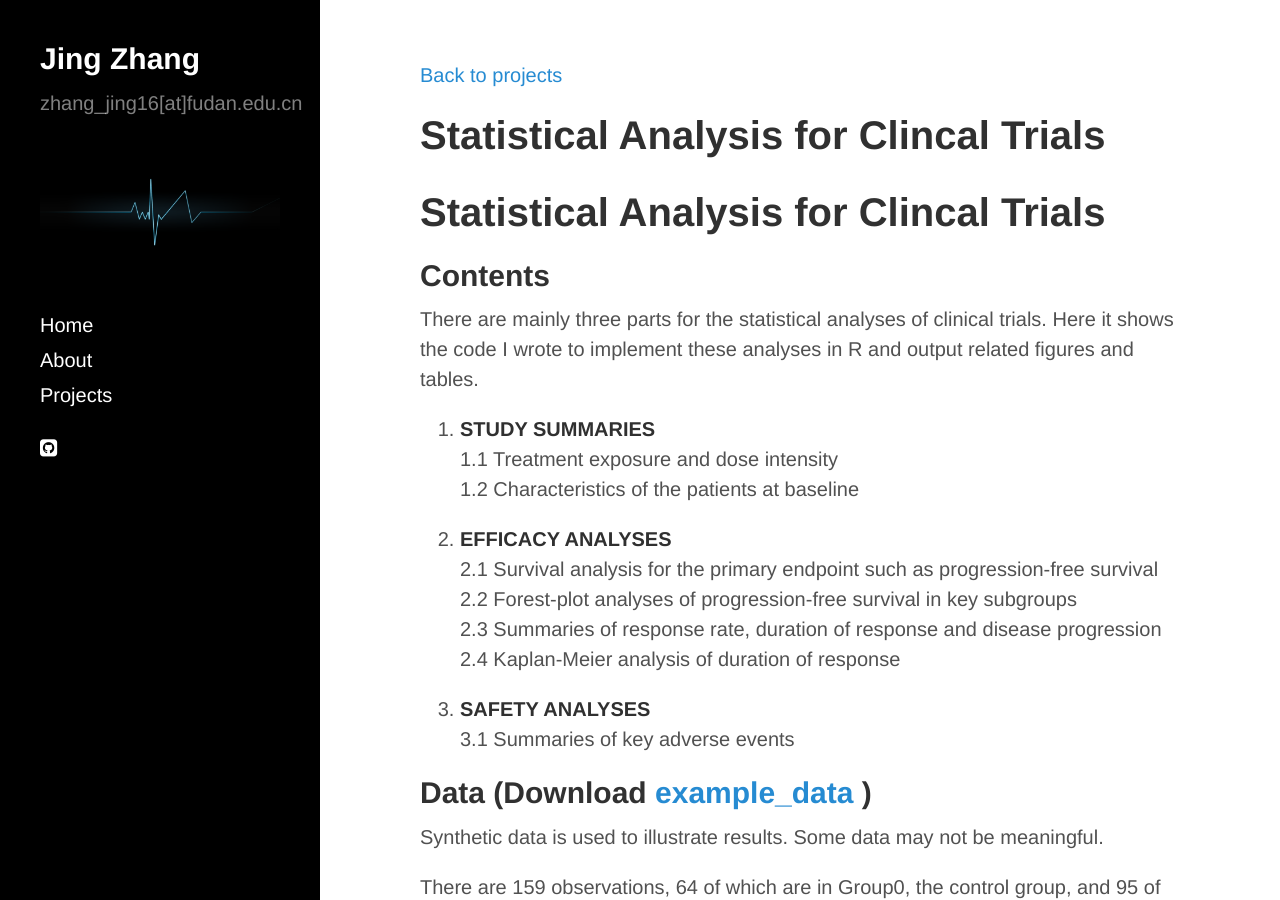
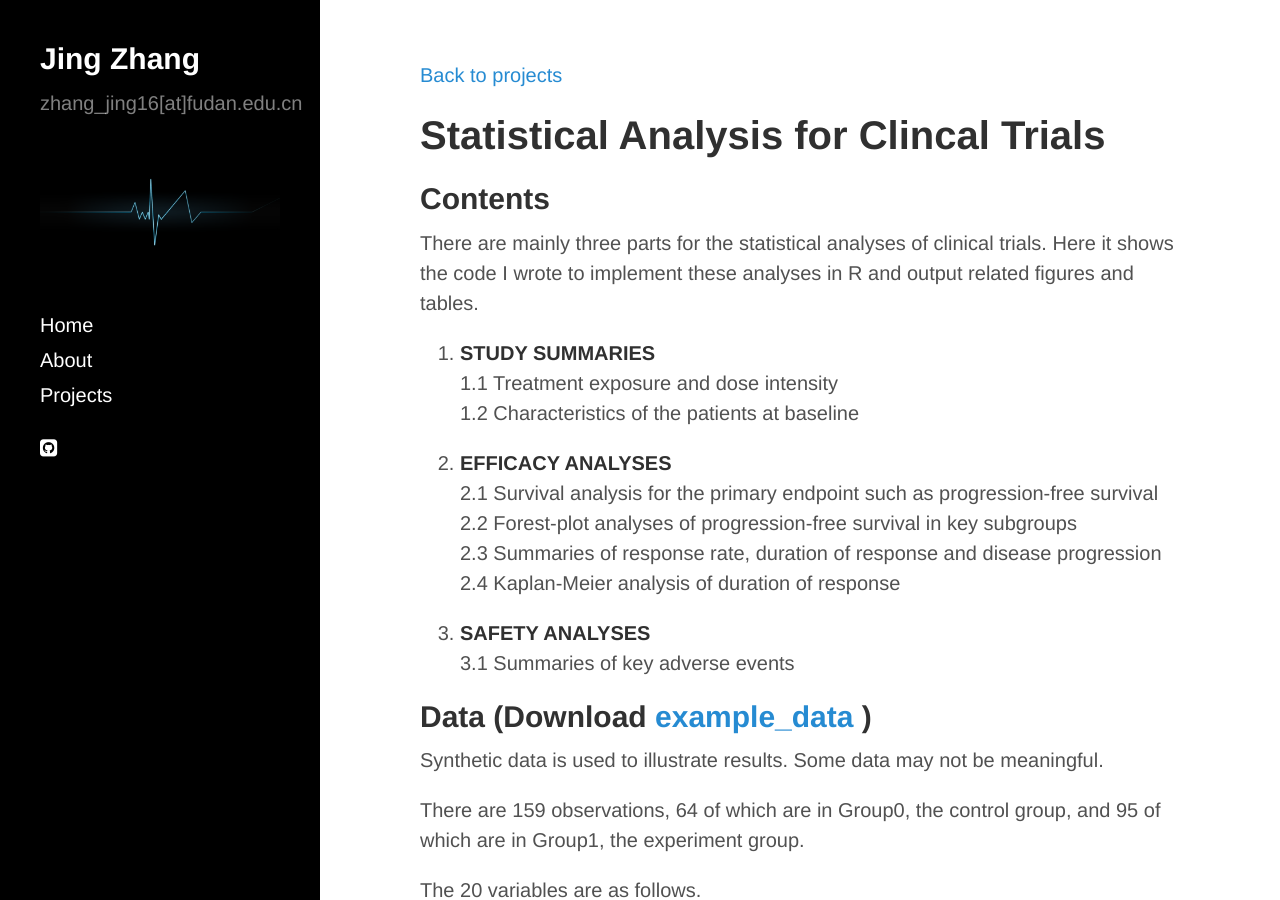
Before and after one commit to jingzhang1/jingzhang1.github.io, a Jekyll site: the page built from projects/clinical_trial.md, in a window 1280 px wide and 900 px high. Built offline with Jekyll 4.4.1, drawn with Linux system fonts in a browser that asks for light colours; nearby versions of some CDN libraries.

Commit message:
Update clinical_trial.md

```diff
--- a/projects/clinical_trial.md
+++ b/projects/clinical_trial.md
@@ -2,9 +2,6 @@
 layout: project
 title: "Statistical Analysis for Clincal Trials"
 ---
-
-Statistical Analysis for Clincal Trials
-================
 
 Contents
 --------
```
